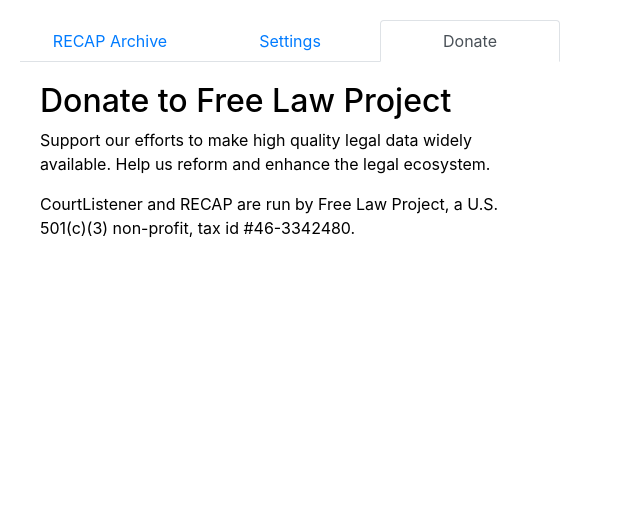
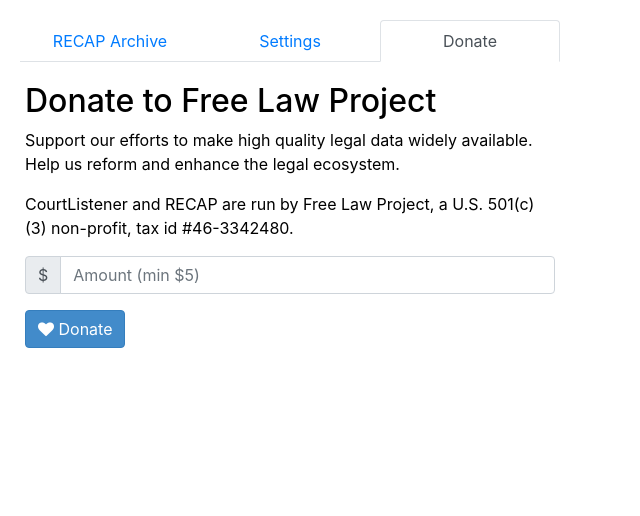
Before and after one commit to freelawproject/recap-chrome, a browser extension: page src/options.html in a window 1280 px wide. Both pictures are taken after a click on the tab "Donate". Shown: the top 516 px of the page, without its empty margins (0-640 px from the left). Drawn offline with Linux system fonts and the light colour scheme.

Commit message:
Add value field to donation form.

```diff
--- a/src/assets/css/style.css
+++ b/src/assets/css/style.css
@@ -83,9 +83,6 @@
 
 #options-body fieldset {
   padding: 10px 0px;
-}
-
-#nav-recap-tabContent .tab-pane {
 }
 
 #nav-recap {
--- a/src/options.html
+++ b/src/options.html
@@ -131,6 +131,8 @@
 
         <div id="nav-donate" class="tab-pane fade"
           role="tabpanel" aria-labelledby="nav-settings-tab">
+          <div class="row">
+              <div class="col-xs-12">
               <h2>Donate to Free Law Project</h2>
               <p>Support our efforts to make high quality legal data widely available.
                  Help us reform and enhance the legal ecosystem.</p>
@@ -138,9 +140,22 @@
               <p>CourtListener and RECAP are run by Free Law Project, a U.S. 501(c)(3) non-profit,
                  tax id #46-3342480.</p>
 
-          <form method="GET" action="">
+              <form method="GET" action="https://www.courtlistener.com/donate/#how-much-donate" target="_blank">
+                <input type="hidden" name="referrer" value="recap-extension" />
+                <input type="hidden" name="amount" value="other">
+                <div class="input-group mb-3">
+                  <div class="input-group-prepend">
+                    <span class="input-group-text" id="basic-addon1">$</span>
+                  </div>
+                  <input type="text" name="amount_other" placeholder="Amount (min $5)" class="form-control" id="id_amount_other" />
+                </div>
 
+                <button type="submit" class="btn btn-primary" id="donate-button">
+                  <i class="fa fa-heart"></i>&nbsp;Donate
+                </button>
               </form>
+            </div>
+          </div>
         </div>
       </div>
 
```
Lines whose indentation alone changed are shown as unchanged.
